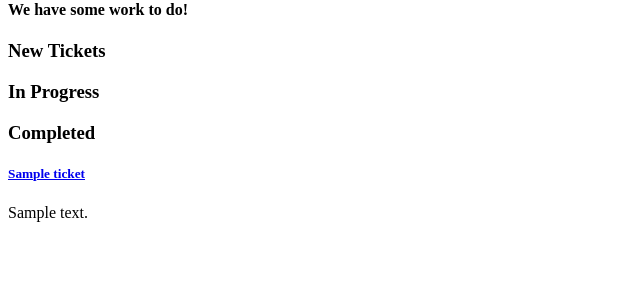
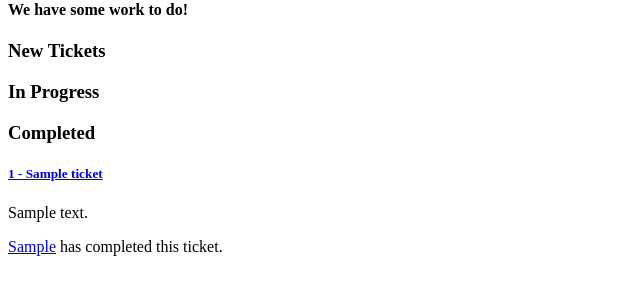
Before and after one commit to chewh115/bug_tracker, a Django app: template bug_tracker/templates/index.html in a window 1280 px wide. Shown: the part 123-418 px from the top of the page, without its empty margins (0-640 px from the left). Run offline with Django 3.2, Linux system fonts and the light colour scheme; the template is opened without the code that fills it: most values are stand-ins (such as "Sample title", 1, 10 or a date in 2020).

Commit message:
User detail page working, minor updates to headers of pages

```diff
--- a/bug_tracker/templates/index.html
+++ b/bug_tracker/templates/index.html
@@ -17,16 +17,44 @@
 
 <h3>New Tickets</h3>
 {% for ticket in tickets %} {% if ticket.status == 'New' %}
-<h5><a href="{% url 'ticket_detail' pk=ticket.pk %}">{{ticket.title}}</a></h5>
+<h5>
+  <a href="{% url 'ticket_detail' pk=ticket.pk %}"
+    >{{ticket.id}} - {{ticket.title}}</a
+  >
+</h5>
 <p>{{ticket.description}}</p>
+<p>
+  Submitted by:
+  <a href="{% url 'user_detail' id=ticket.creator_id %}">{{ticket.creator}}</a>
+</p>
 {% endif %} {% endfor %}
 <h3>In Progress</h3>
 {% for ticket in tickets %} {% if ticket.status == 'In Progress' %}
-<h5><a href="{% url 'ticket_detail' pk=ticket.pk %}">{{ticket.title}}</a></h5>
+<h5>
+  <a href="{% url 'ticket_detail' pk=ticket.pk %}"
+    >{{ticket.id}} - {{ticket.title}}</a
+  >
+</h5>
 <p>{{ticket.description}}</p>
+<p>
+  <a href="{% url 'user_detail' id=ticket.assigned_to_id %}"
+    >{{ticket.assigned_to}}</a
+  >
+  is working on this ticket.
+</p>
 {% endif %} {% endfor %}
 <h3>Completed</h3>
 {% for ticket in tickets %} {% if ticket.status == 'Done' %}
-<h5><a href="{% url 'ticket_detail' pk=ticket.pk %}">{{ticket.title}}</a></h5>
+<h5>
+  <a href="{% url 'ticket_detail' pk=ticket.pk %}"
+    >{{ticket.id}} - {{ticket.title}}</a
+  >
+</h5>
 <p>{{ticket.description}}</p>
+<p>
+  <a href="{% url 'user_detail' id=ticket.completed_by_id %}"
+    >{{ticket.completed_by}}</a
+  >
+  has completed this ticket.
+</p>
 {% endif %}{% endfor %}
--- a/bug_tracker/urls.py
+++ b/bug_tracker/urls.py
@@ -9,6 +9,7 @@ urlpatterns = [
     path('assign-to/<int:pk>/', views.assign_to, name='assign_to'),
     path('completed-by/<int:pk>/', views.completed_by, name='completed_by'),
     path('invalid/<int:pk>/', views.invalid, name='invalid'),
+    path('user-detail/<int:id>/', views.user_detail, name='user_detail'),
     path('logout/', views.logout_view, name='logout'),
     # need path for ind. ticket
 ]
```
Also changed, not shown: bug_tracker/templates/ticket_detail.html (+4 -3 lines), bug_tracker/templates/user_detail.html (+34 -4 lines), bug_tracker/views.py (+15 -1 lines).
